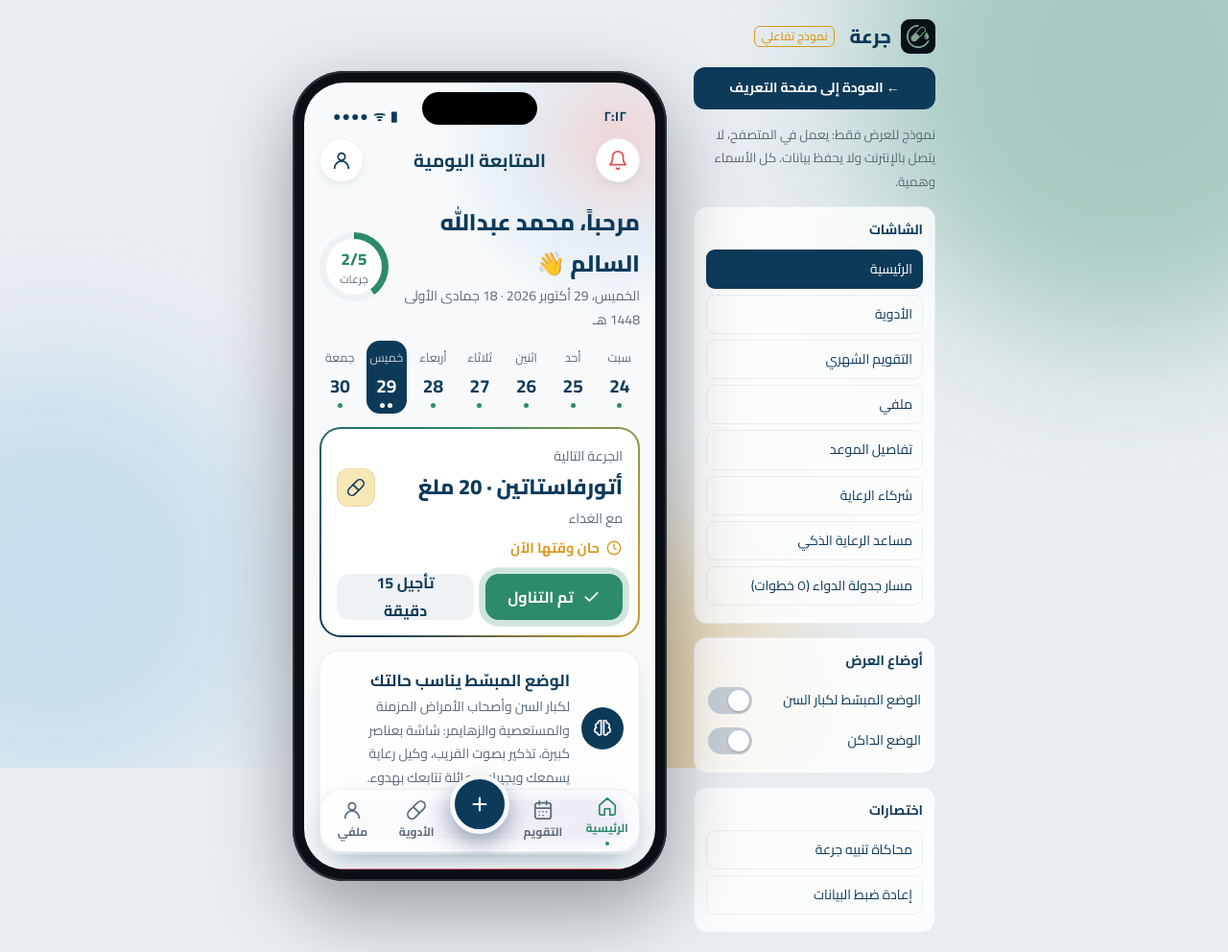
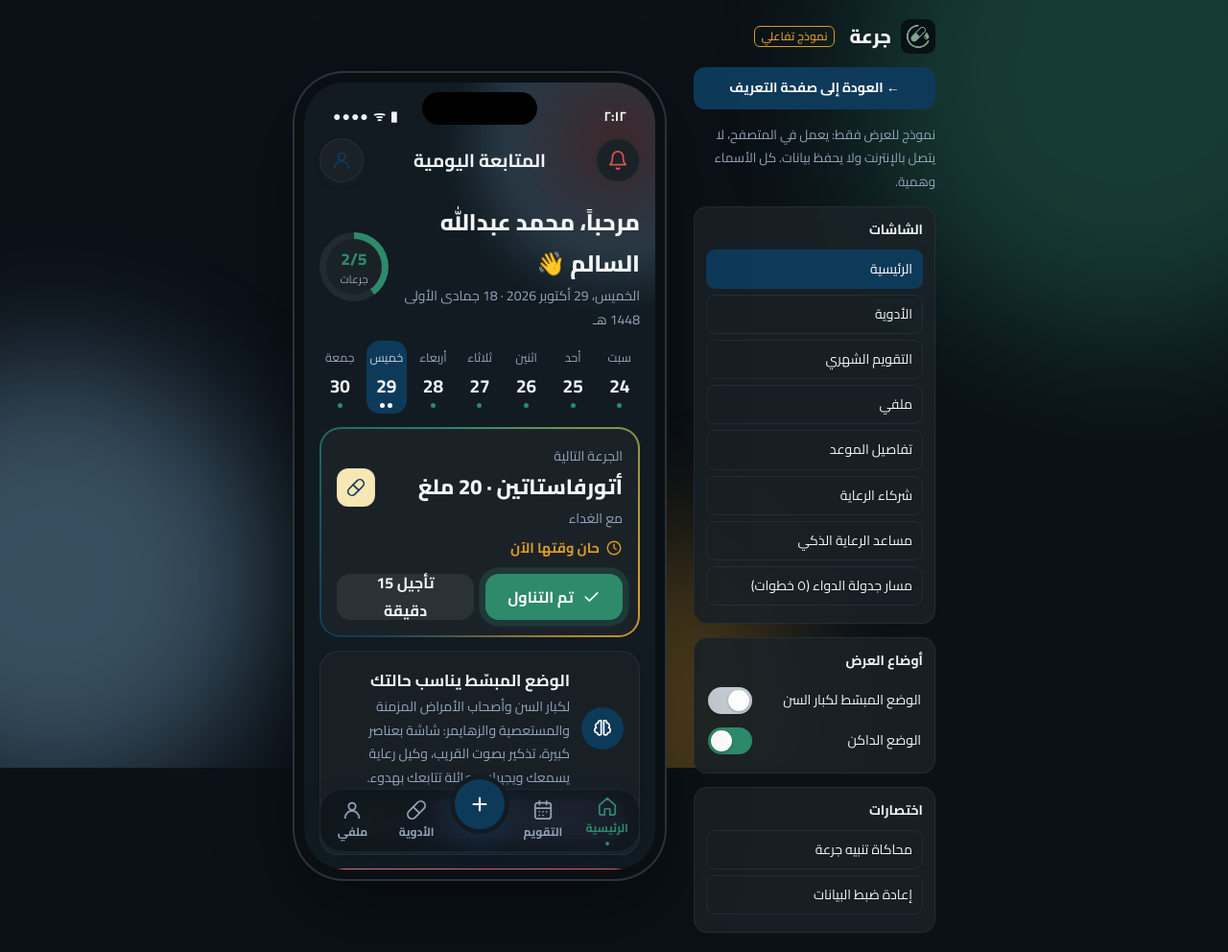
Before and after one commit to asasky11/jorah-prototype, a plain HTML site: page demo/index.html in a window 1280 px wide. Shown: the whole page at 96% size. Drawn offline with Linux system fonts and the light colour scheme.

Commit message:
Demo: start in dark mode by default
Dark mode is the default per DESIGN.md; the panel switch and the Settings
toggle still switch to light. Reset restores dark.

Co-Authored-By: Claude Fable 5.1 <noreply@anthropic.com>

```diff
--- a/demo/index.html
+++ b/demo/index.html
@@ -228,7 +228,7 @@ svg{display:block;flex:none}
 }
 </style>
 </head>
-<body>
+<body data-theme="dark">
 
 <div class="stage-art" aria-hidden="true">
   <i style="width:520px;height:520px;background:#2D8A6B;top:-160px;right:-120px"></i>
@@ -253,7 +253,7 @@ svg{display:block;flex:none}
   </div>
   <div class="pbox"><b>أوضاع العرض</b>
     <div class="prow"><span>الوضع المبسّط لكبار السن</span><div class="sw" id="swSimple"></div></div>
-    <div class="prow"><span>الوضع الداكن</span><div class="sw" id="swDark"></div></div>
+    <div class="prow"><span>الوضع الداكن</span><div class="sw on" id="swDark"></div></div>
   </div>
   <div class="pbox"><b>اختصارات</b>
     <button class="pbtn" id="btnNotify">محاكاة تنبيه جرعة</button>
@@ -671,7 +671,7 @@ $('#mSimple').onclick = () => setSimple(!state.simple);
 document.querySelectorAll('.panel [data-go]').forEach(b => b.onclick = () => go(b.dataset.go));
 $('#pWizard').onclick = () => { if (state.tab !== 'home') go('home'); state.wiz = null; openWizard(1); };
 $('#btnNotify').onclick = () => { toast('حان وقت أتورفاستاتين 20 ملغ · مع الغداء', 'bell'); if (state.screen !== 'home') go('home'); };
-$('#btnReset').onclick = () => { const dark = document.body.dataset.theme === 'dark'; state = fresh(); setSimple(false); if (dark) setDark(false); go('home'); toast('أُعيدت البيانات التجريبية', 'refresh'); };
+$('#btnReset').onclick = () => { state = fresh(); setSimple(false); setDark(true); go('home'); toast('أُعيدت البيانات التجريبية', 'refresh'); };
 
 /* رابط مباشر إلى شاشة: demo/#meds أو demo/#appt:a1 */
 const h = decodeURIComponent(location.hash.slice(1)); go(h && S[h.split(':')[0]] ? h : 'home');
```
